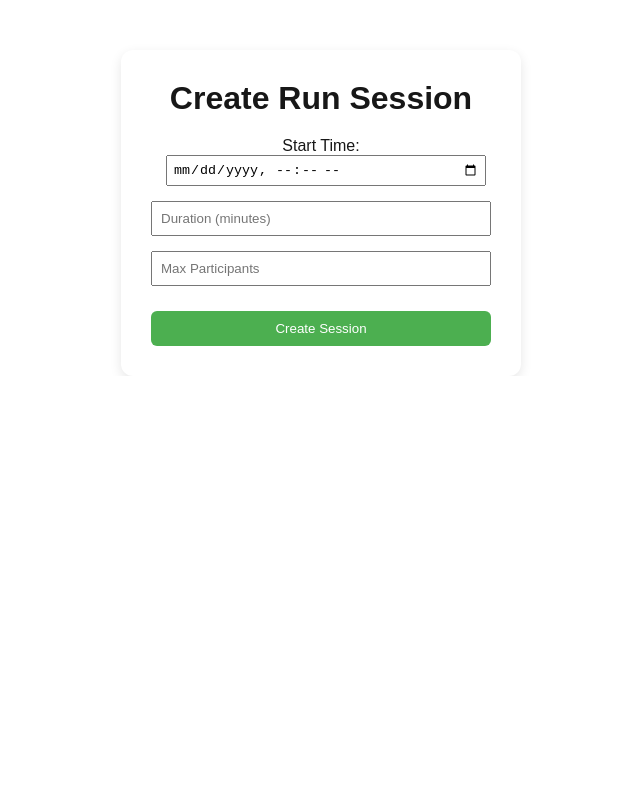
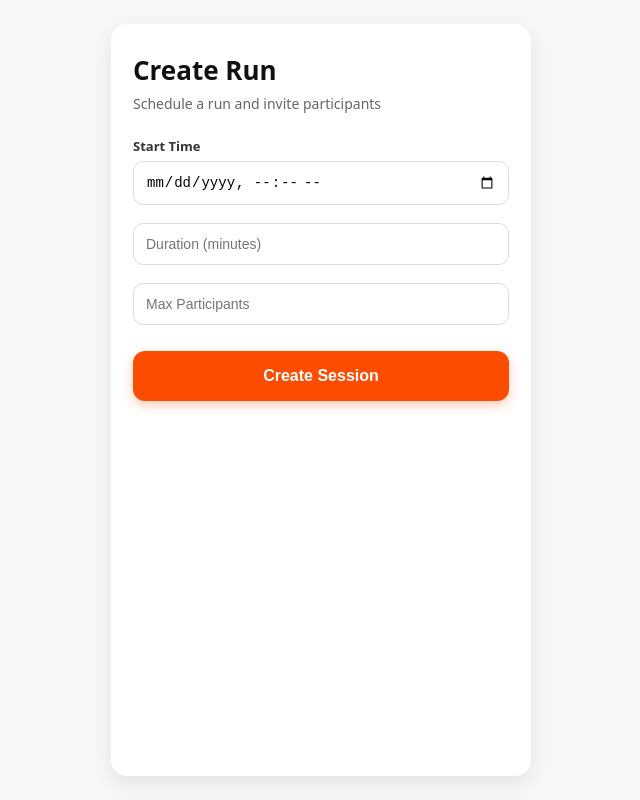
Before and after one commit to kashbyte/fitness-run-tracker-frontend, a Next.js app: page /create in a window 1280 px wide. Shown: the whole page, without its empty margins (319-959 px from the left). Built offline with nearby package versions, Linux system fonts and the light colour scheme; no server answers.

Commit message:
create and run page strava style

```diff
--- a/src/app/create/page.js
+++ b/src/app/create/page.js
@@ -22,11 +22,10 @@ export default function CreateRunPage() {
     setLoading(true);
     setError("");
     try {
-      // Convert local datetime-local input to JS Date and send as UTC ISO string
       const start = new Date(startTime);
 
       const res = await api.post("/create", {
-        startTime: start.toISOString(), // store UTC in backend
+        startTime: start.toISOString(),
         duration: parseInt(duration),
         maxParticipants: parseInt(maxParticipants),
       });
@@ -42,57 +41,109 @@ export default function CreateRunPage() {
 
   return (
     <div
-      style={{ display: "flex", justifyContent: "center", marginTop: "50px" }}
+      style={{
+        minHeight: "100vh",
+        backgroundColor: "#F7F7F7",
+        display: "flex",
+        justifyContent: "center",
+        padding: "24px 16px",
+        fontFamily: "system-ui, -apple-system, BlinkMacSystemFont, sans-serif",
+      }}
     >
       <div
         style={{
           backgroundColor: "white",
-          padding: "30px",
-          borderRadius: "12px",
-          boxShadow: "0 4px 12px rgba(0,0,0,0.1)",
+          padding: "28px 22px",
+          borderRadius: "16px",
+          boxShadow: "0 8px 20px rgba(0,0,0,0.08)",
           width: "100%",
-          maxWidth: "400px",
-          textAlign: "center",
-          fontFamily: "sans-serif",
+          maxWidth: "420px",
         }}
       >
-        <h1 style={{ marginBottom: "20px" }}>Create Run Session</h1>
+        <h1
+          style={{
+            fontSize: "26px",
+            fontWeight: "800",
+            marginBottom: "6px",
+            color: "#111",
+          }}
+        >
+          Create Run
+        </h1>
 
-        {error && <p style={{ color: "red" }}>{error}</p>}
+        <p
+          style={{
+            fontSize: "14px",
+            color: "#666",
+            marginBottom: "24px",
+          }}
+        >
+          Schedule a run and invite participants
+        </p>
 
-        <div style={{ marginBottom: "15px" }}>
-          <label>
-            Start Time:
+        {error && (
+          <p
+            style={{ color: "#D32F2F", fontSize: "14px", marginBottom: "12px" }}
+          >
+            {error}
+          </p>
+        )}
+
+        <div style={{ marginBottom: "18px" }}>
+          <label
+            style={{
+              fontSize: "13px",
+              fontWeight: "600",
+              color: "#333",
+              display: "block",
+              marginBottom: "6px",
+            }}
+          >
+            Start Time
+          </label>
           <input
             type="datetime-local"
             value={startTime}
             onChange={(e) => setStartTime(e.target.value)}
             style={{
-                marginLeft: "10px",
-                padding: "5px",
-                width: "calc(100% - 20px)",
+              width: "100%",
+              padding: "12px",
+              borderRadius: "10px",
+              border: "1px solid #DDD",
+              fontSize: "14px",
             }}
           />
-          </label>
         </div>
 
-        <div style={{ marginBottom: "15px" }}>
+        <div style={{ marginBottom: "18px" }}>
           <input
             type="number"
             placeholder="Duration (minutes)"
             value={duration}
             onChange={(e) => setDuration(e.target.value)}
-            style={{ padding: "8px", width: "100%" }}
+            style={{
+              width: "100%",
+              padding: "12px",
+              borderRadius: "10px",
+              border: "1px solid #DDD",
+              fontSize: "14px",
+            }}
           />
         </div>
 
-        <div style={{ marginBottom: "25px" }}>
+        <div style={{ marginBottom: "26px" }}>
           <input
             type="number"
             placeholder="Max Participants"
             value={maxParticipants}
             onChange={(e) => setMaxParticipants(e.target.value)}
-            style={{ padding: "8px", width: "100%" }}
+            style={{
+              width: "100%",
+              padding: "12px",
+              borderRadius: "10px",
+              border: "1px solid #DDD",
+              fontSize: "14px",
+            }}
           />
         </div>
 
@@ -100,13 +151,16 @@ export default function CreateRunPage() {
           onClick={handleCreate}
           disabled={loading}
           style={{
-            padding: "10px 20px",
-            backgroundColor: "#4CAF50",
+            width: "100%",
+            padding: "16px",
+            backgroundColor: "#FC4C02",
             color: "white",
             border: "none",
-            borderRadius: "6px",
+            borderRadius: "12px",
+            fontSize: "16px",
+            fontWeight: "600",
             cursor: "pointer",
-            width: "100%",
+            boxShadow: "0 4px 12px rgba(252,76,2,0.3)",
           }}
         >
           {loading ? "Creating..." : "Create Session"}
```
Also changed, not shown: src/app/run/[id]/page.js (+58 -36 lines). Lines whose indentation alone changed are shown as unchanged.
